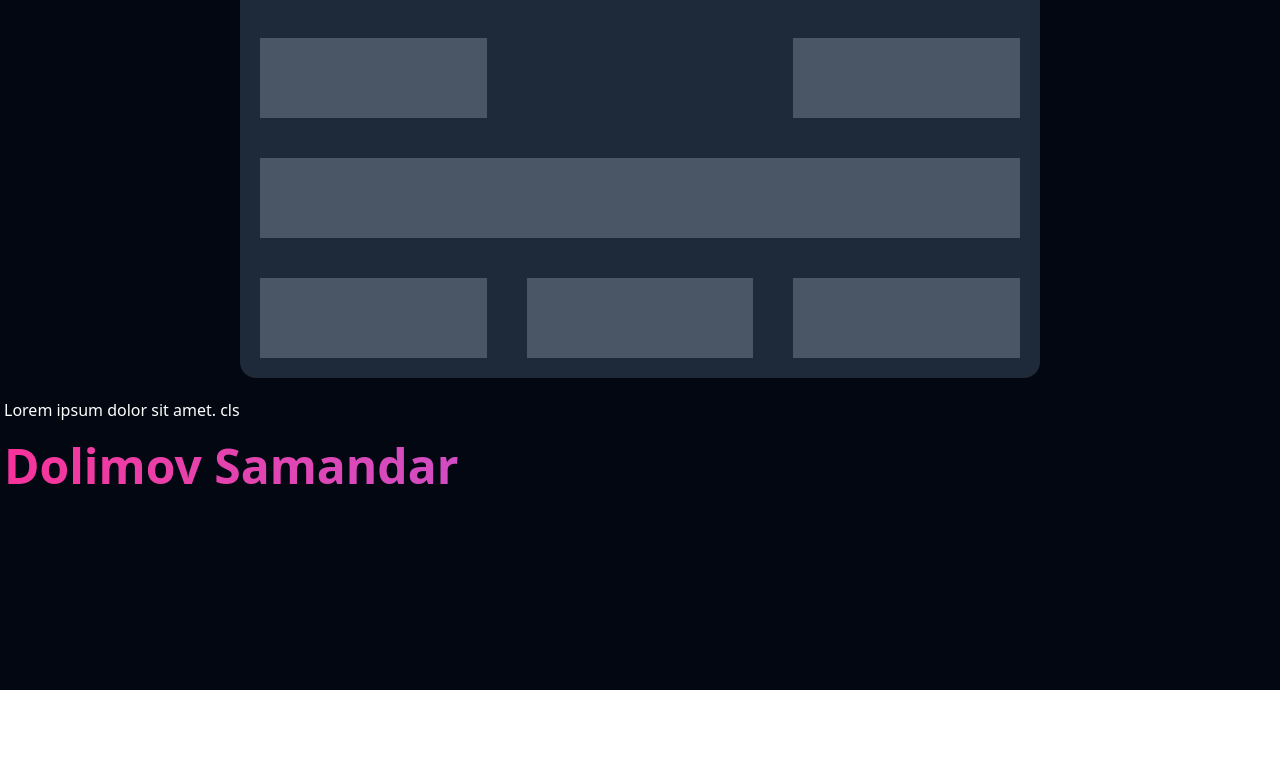
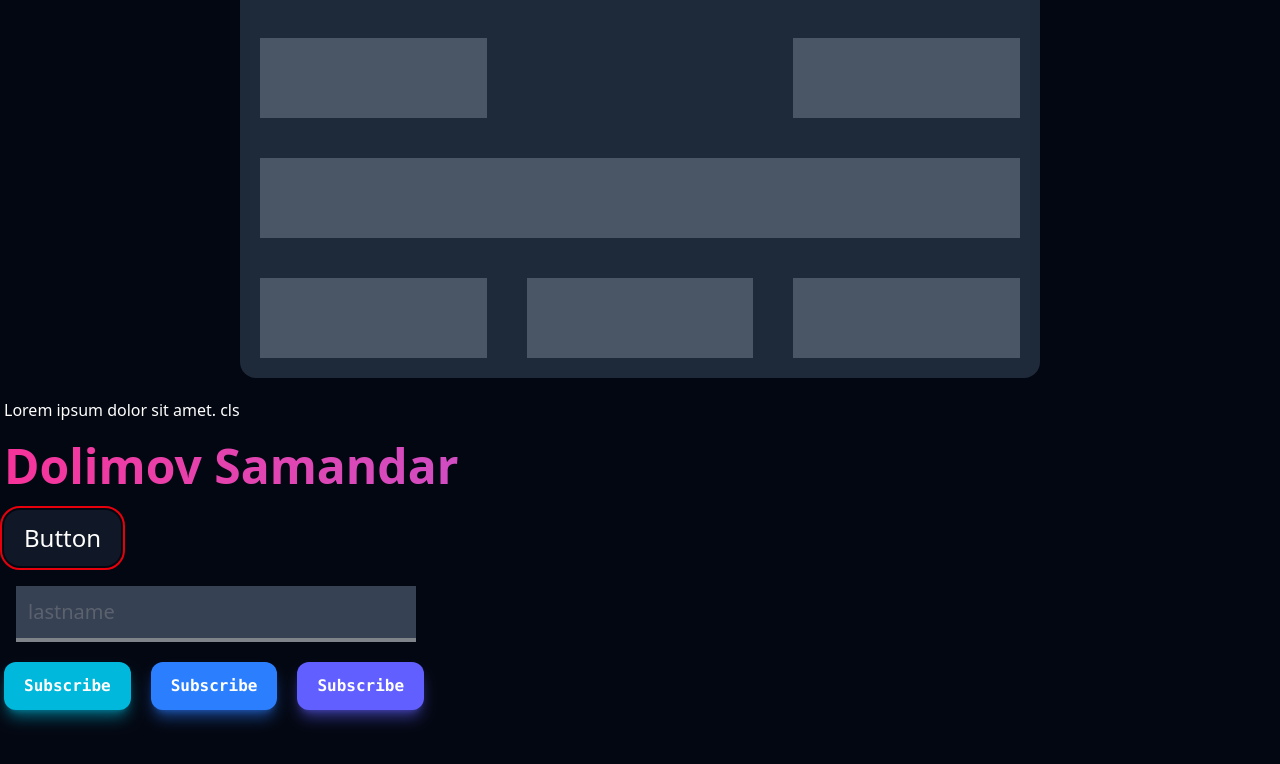
Before and after one commit to DolimovS/tailwindcss_lessons, a React (Vite) app: page / in a window 1280 px wide. Shown: the part 5386-6150 px from the top of the page. Before the commit the page ends 6076 px from the top, so only its background shows below. Built offline with nearby package versions, Linux system fonts and the light colour scheme; the HTML template or start-up script is replaced by a standard one.

Commit message:
box shadow

```diff
--- a/src/App.jsx
+++ b/src/App.jsx
@@ -328,6 +328,22 @@ const App = () => {
           <p className="truncate text-white">Lorem ipsum dolor sit amet. cls</p>
 
           <p className="bg-linear-to-r from-pink-500 to-violet-500 bg-clip-text text-5xl font-extrabold  text-transparent">Dolimov Samandar</p>
+
+
+
+        <div className="inline">
+          <div className="px-5 py-3 cursor-pointer outline-2 outline-offset-2  outline-red-600 inline-block  bg-gray-900 rounded-2xl text-white text-2xl">
+            Button
+          </div>
+        </div>
+
+            <input type="text" className="text-xl ml-3  border-b-4 border-[#7f848a] text-[#7f848a] focus:border-indigo-600 p-3 w-100 focus:outline-hidden bg-gray-700" placeholder="lastname" />
+
+          <div className="flex gap-5">
+            <button className="px-5 py-3 bg-cyan-500 rounded-xl  text-white font-bold font-mono shadow-lg shadow-cyan-500/50">Subscribe</button>
+            <button className="px-5 py-3 bg-blue-500 rounded-xl  text-white font-bold font-mono shadow-lg shadow-blue-500/50">Subscribe</button>
+            <button className="px-5 py-3 bg-indigo-500 rounded-xl  text-white font-bold font-mono shadow-lg shadow-indigo-500/50">Subscribe</button>
+          </div>
     </div>
   )
 }
```
